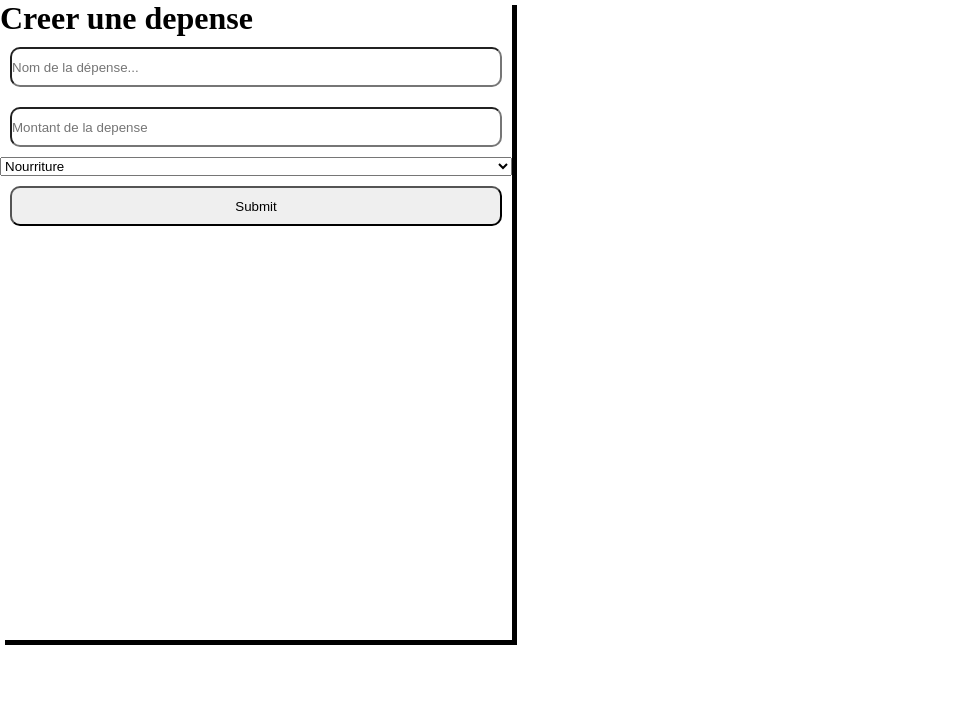
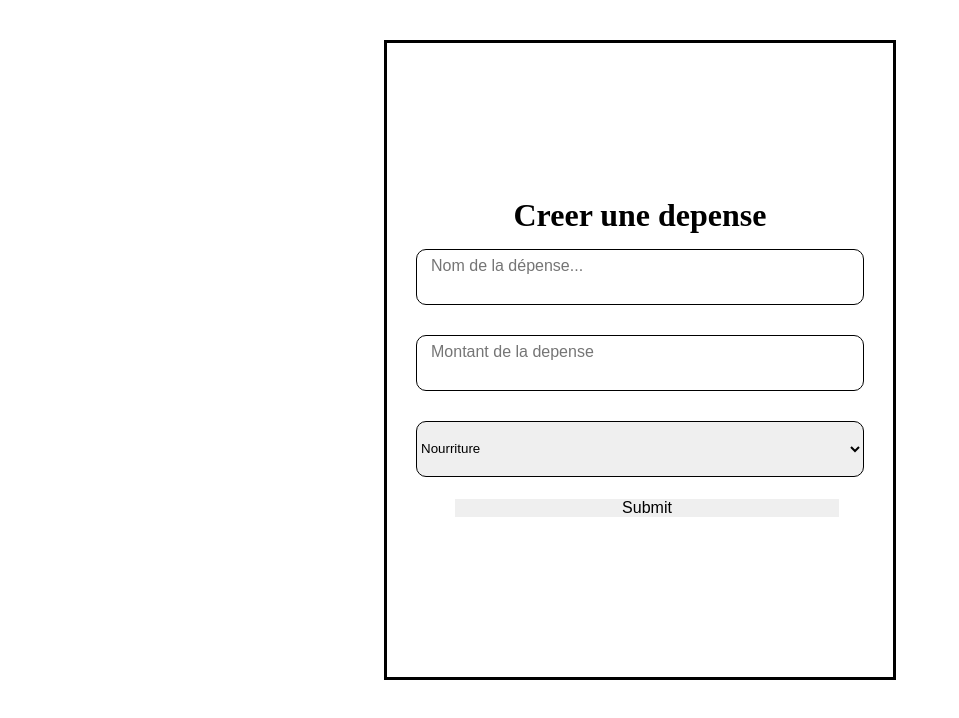
Before and after one commit to antso-tech/retake-exam-web1, a plain HTML site: page index.html in a window 1280 px wide. Shown: the whole page, without its empty margins (0-959 px from the left). Drawn offline with Linux system fonts and the light colour scheme.

Commit message:
ajout des devoirs

```diff
--- a/css/style.css
+++ b/css/style.css
@@ -2,6 +2,12 @@
     margin: 0;
     padding: 0;
     box-sizing: border-box;
+}
+
+body{
+    display: flex;
+    align-items: center;
+    justify-content: center;
 }
 
 form{
@@ -9,11 +15,26 @@ form{
     flex-direction: column;
     width: 40vw;
     height: 80vh;
-    box-shadow: 5px 5px;
+    border: 3px solid black;
+    align-items: center;
+    justify-content: center;
+    margin-top: 40px;
+}
+
+.input , select{
+   height: 7vh;
+    width: 35vw;
+    margin: 15px;
+    border: 1px solid black;
+    border-radius: 10px;
+
 }
 
 input {
-    height: 5vh;
-    margin: 10px;
-    border-radius: 10px;
+    margin-left: 14px;
+    margin-block: 7px;
+    width: 30vw;
+    font-size: 16px;
+    border: none;
+    outline: none;
 }
--- a/index.html
+++ b/index.html
@@ -9,8 +9,13 @@
 <body>
     <form action="">
         <h1>Creer une depense </h1>
+        <div class="input">
         <input type="text" placeholder="Nom de la dépense...">
+        </div>
+        <div class="input">
         <input type="text" placeholder="Montant de la depense">
+        </div>
+
         <select name="" id="">
             <option value="">Nourriture</option>
             <option value="">Transport</option>
```
